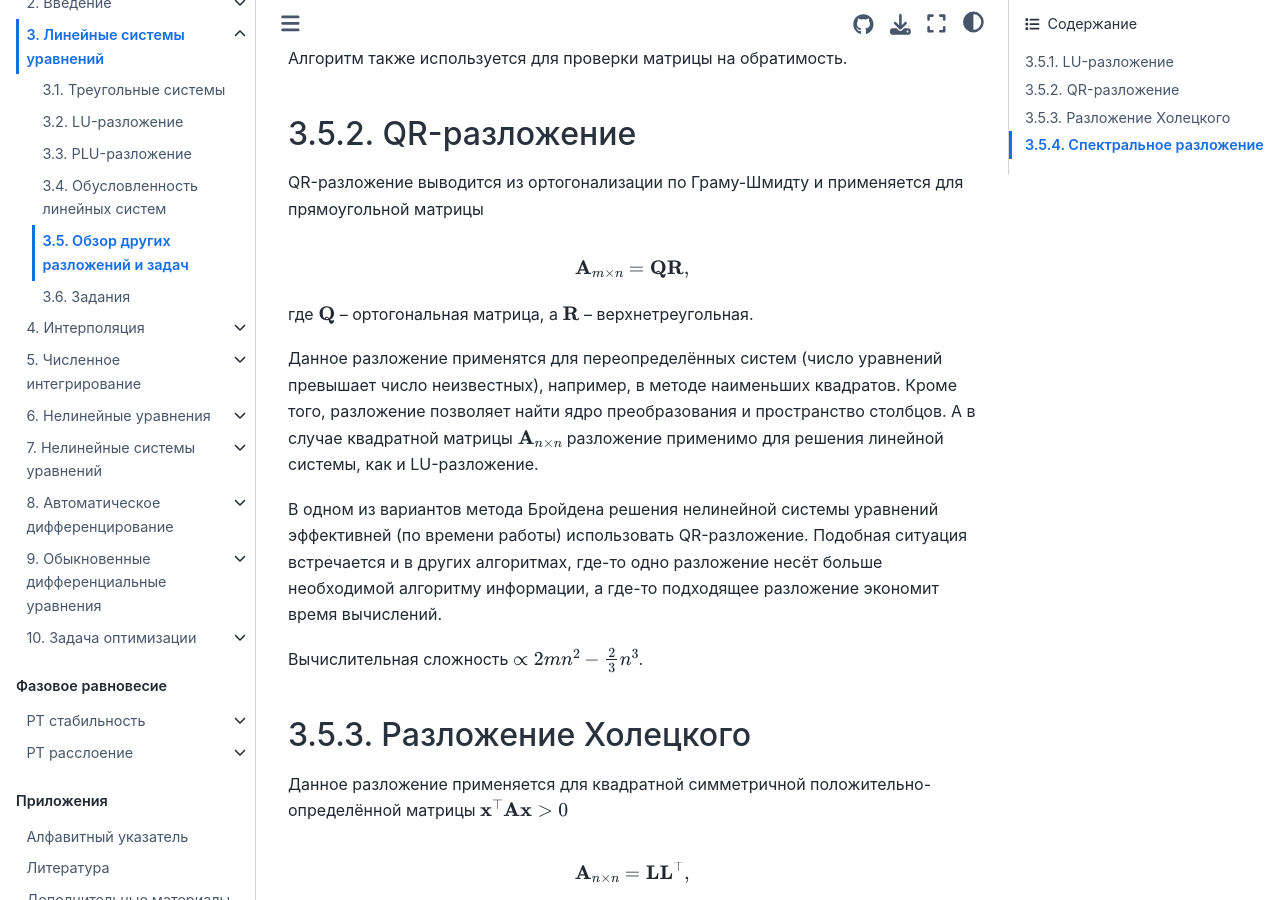
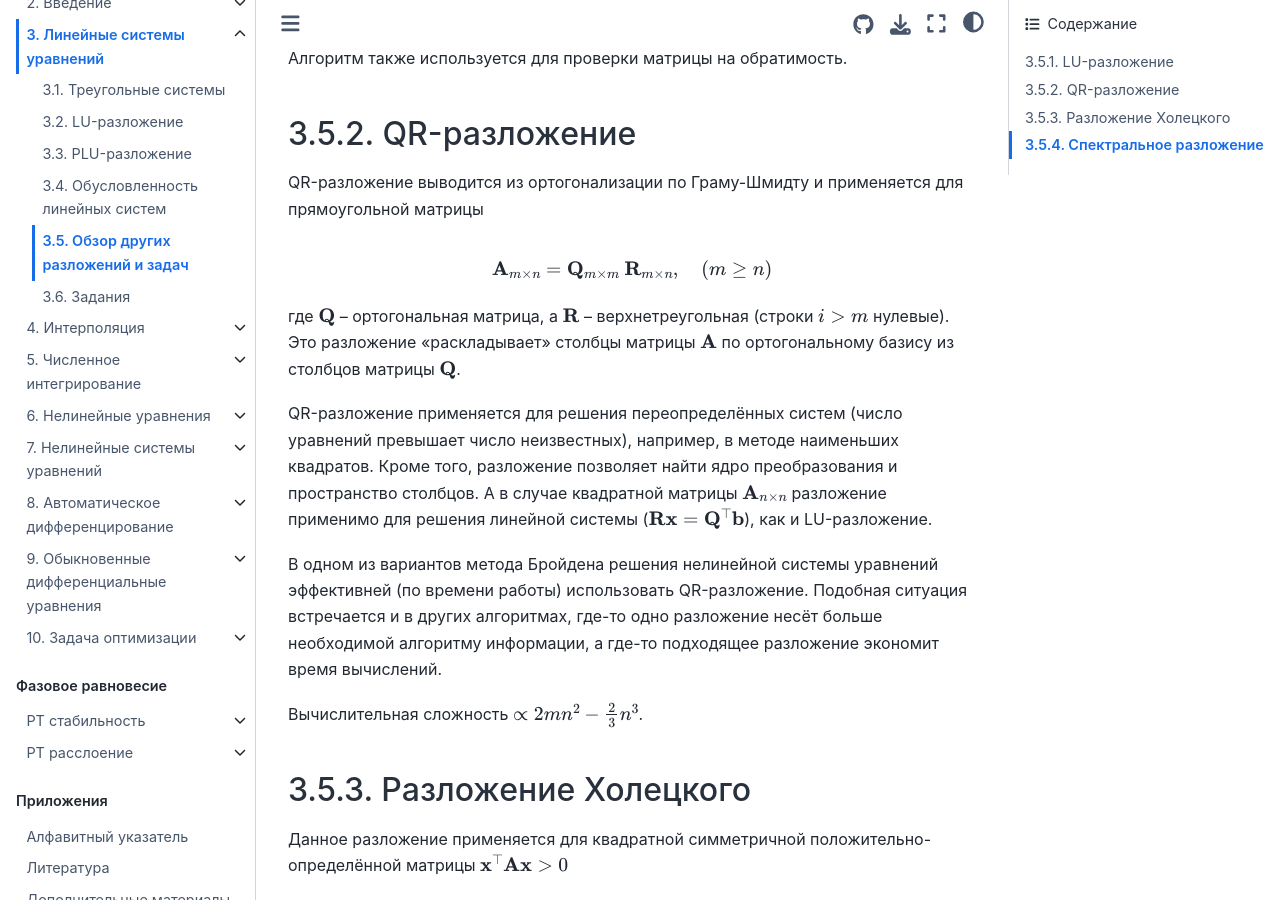
Before and after one commit to stepanzh/computational_thermodynamics, a Jupyter Book: the page built from book/syslinear/decompose_overview.md, in a window 1280 px wide and 900 px high, scrolled down 792 px. Built offline with Jupyter Book 1.0.4 settings and Sphinx 7.4.7 and the Sphinx Book theme 1.1.4, drawn with Linux system fonts in a browser that asks for light colours.

Commit message:
feat(qr): чуть больше о qr разложении
Related #77

````diff
--- a/book/syslinear/decompose_overview.md
+++ b/book/syslinear/decompose_overview.md
@@ -60,12 +60,15 @@ L, U, p = plufact(A)
 QR-разложение выводится из ортогонализации по Граму-Шмидту и применяется для прямоугольной матрицы
 
 ```{math}
-\mathbf{A}_{m\times n} = \mathbf{Q R},
+\mathbf{A}_{m\times n} = \mathbf{Q}_{m \times m}\ \mathbf{R}_{m \times n}, \quad (m \ge n)
 ```
 
-где $\mathbf{Q}$ -- ортогональная матрица, а $\mathbf{R}$ -- верхнетреугольная.
+где $\mathbf{Q}$ -- ортогональная матрица, а $\mathbf{R}$ -- верхнетреугольная (строки $i > m$ нулевые).
+Это разложение "раскладывает" столбцы матрицы $\mathbf{A}$ по ортогональному базису из столбцов матрицы $\mathbf{Q}$.
 
-Данное разложение применятся для переопределённых систем (число уравнений превышает число неизвестных), например, в методе наименьших квадратов. Кроме того, разложение позволяет найти ядро преобразования и пространство столбцов. А в случае квадратной матрицы $\mathbf{A}_{n\times n}$ разложение применимо для решения линейной системы, как и LU-разложение.
+QR-разложение применяется для решения переопределённых систем (число уравнений превышает число неизвестных), например, в методе наименьших квадратов.
+Кроме того, разложение позволяет найти ядро преобразования и пространство столбцов.
+А в случае квадратной матрицы $\mathbf{A}_{n\times n}$ разложение применимо для решения линейной системы ($\mathbf{R} \mathbf{x} = \mathbf{Q}^{\top} \mathbf{b}$), как и LU-разложение.
 
 В одном из вариантов метода Бройдена решения нелинейной системы уравнений эффективней (по времени работы) использовать QR-разложение. Подобная ситуация встречается и в других алгоритмах, где-то одно разложение несёт больше необходимой алгоритму информации, а где-то подходящее разложение экономит время вычислений.
 
````
